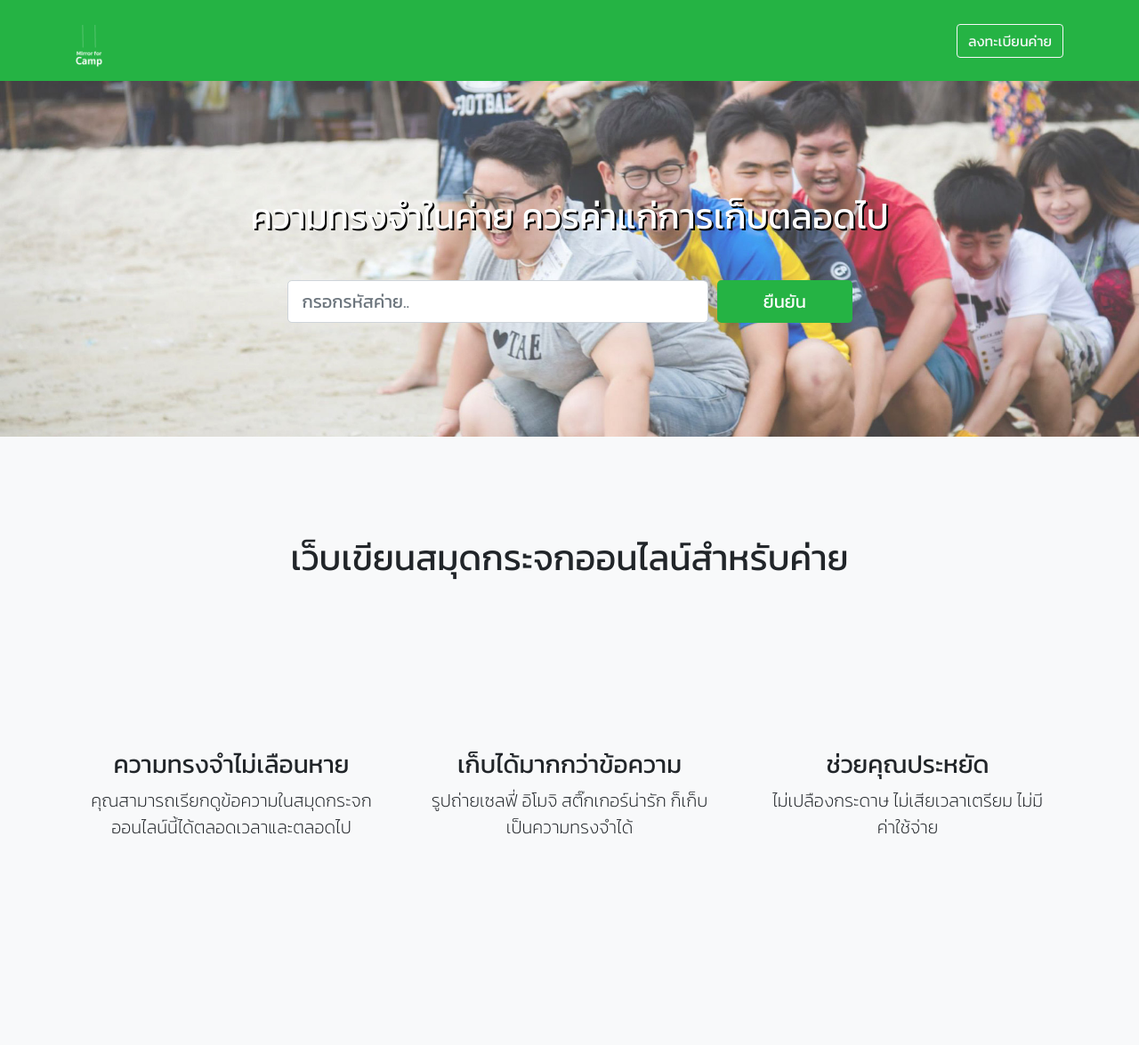
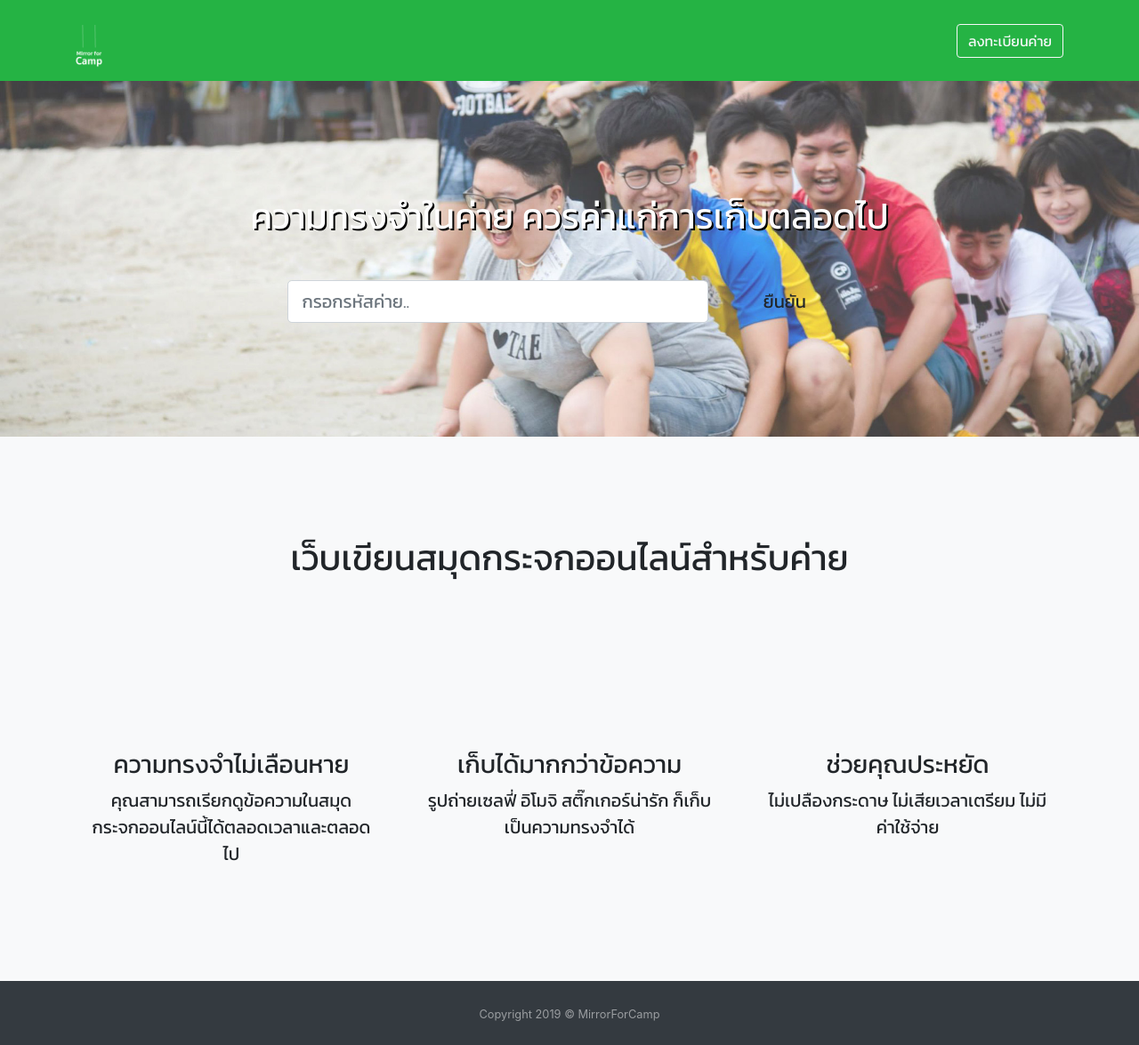
Before and after one commit to Sonnnnn/MirrorForCamp, a PHP site: page / in a window 1280 px wide. Shown: the whole page at 89% size. Before the commit the page ends 938 px from the top, so only its background shows below. Run offline with PHP 8.4, Linux system fonts and the light colour scheme; some libraries are stand-ins or nearby versions.

Commit message:
Insert header footer bootstrap into index.html

```diff
--- /dev/null
+++ b/includes/bootstrap.html
@@ -0,0 +1,33 @@
+<html>
+
+
+<head>
+
+<!-- Bootstrap CSS -->
+        <link rel="stylesheet" href="https://stackpath.bootstrapcdn.com/bootstrap/4.3.1/css/bootstrap.min.css" integrity="sha384-ggOyR0iXCbMQv3Xipma34MD+dH/1fQ784/j6cY/iJTQUOhcWr7x9JvoRxT2MZw1T" crossorigin="anonymous">
+
+<!-- FontAwesome -->
+        <link rel="stylesheet" href="https://stackpath.bootstrapcdn.com/font-awesome/4.7.0/css/font-awesome.min.css" crossorigin="anonymous">
+
+
+<!-- Font from Google -->
+        <link href="https://fonts.googleapis.com/css?family=Kanit&display=swap" rel="stylesheet">
+
+
+ <!-- Custom styles for this template -->
+        <link href="css/landing-page.min.css" rel="stylesheet">
+
+ <!-- Icon from Iconify -->
+        <script src="https://code.iconify.design/1/1.0.2/iconify.min.js"></script>
+
+    </head>
+
+<body>
+<!-- Optional JavaScript -->
+<!-- jQuery first, then Popper.js, then Bootstrap JS -->
+<script src="https://code.jquery.com/jquery-3.3.1.slim.min.js" integrity="sha384-q8i/X+965DzO0rT7abK41JStQIAqVgRVzpbzo5smXKp4YfRvH+8abtTE1Pi6jizo" crossorigin="anonymous"></script>
+<script src="https://cdnjs.cloudflare.com/ajax/libs/popper.js/1.14.7/umd/popper.min.js" integrity="sha384-UO2eT0CpHqdSJQ6hJty5KVphtPhzWj9WO1clHTMGa3JDZwrnQq4sF86dIHNDz0W1" crossorigin="anonymous"></script>
+<script src="https://stackpath.bootstrapcdn.com/bootstrap/4.3.1/js/bootstrap.min.js" integrity="sha384-JjSmVgyd0p3pXB1rRibZUAYoIIy6OrQ6VrjIEaFf/nJGzIxFDsf4x0xIM+B07jRM" crossorigin="anonymous"></script>
+</body>
+
+</html>
--- /dev/null
+++ b/includes/footer.html
@@ -0,0 +1,61 @@
+<!DOCTYPE html>
+<html lang="en">
+
+<head>
+
+    <!-- Bootstrap CSS -->
+    <link rel="stylesheet" href="https://stackpath.bootstrapcdn.com/bootstrap/4.3.1/css/bootstrap.min.css" integrity="sha384-ggOyR0iXCbMQv3Xipma34MD+dH/1fQ784/j6cY/iJTQUOhcWr7x9JvoRxT2MZw1T" crossorigin="anonymous">
+
+    <!-- FontAwesome -->
+            <link rel="stylesheet" href="https://stackpath.bootstrapcdn.com/font-awesome/4.7.0/css/font-awesome.min.css" crossorigin="anonymous">
+
+
+    <!-- Font from Google -->
+            <link href="https://fonts.googleapis.com/css?family=Kanit&display=swap" rel="stylesheet">
+
+
+     <!-- Custom styles for this template -->
+            <link href="css/landing-page.min.css" rel="stylesheet">
+
+     <!-- Icon from Iconify -->
+            <script src="https://code.iconify.design/1/1.0.2/iconify.min.js"></script>
+
+</head>
+
+
+<style>
+/* Sticky Footer Classes */
+
+html,
+body {
+  height: 100%;
+}
+
+#page-content {
+  flex: 1 0 auto;
+}
+
+#sticky-footer {
+  flex-shrink: none;
+}
+
+/* Other Classes for Page Styling */
+
+body {
+  background: #007bff;
+  background: linear-gradient(to right, #0062E6, #33AEFF);
+}
+
+</style>
+
+
+<body class="d-flex flex-column">
+
+  <footer id="sticky-footer" class="py-4 bg-dark text-white-50">
+    <div class="container text-center">
+      <small>Copyright 2019 &copy; MirrorForCamp</small>
+    </div>
+  </footer>
+</body>
+
+</html>
--- /dev/null
+++ b/includes/header.html
@@ -0,0 +1,34 @@
+<html>
+    <head>
+
+        <!-- Bootstrap CSS -->
+        <link rel="stylesheet" href="https://stackpath.bootstrapcdn.com/bootstrap/4.3.1/css/bootstrap.min.css" integrity="sha384-ggOyR0iXCbMQv3Xipma34MD+dH/1fQ784/j6cY/iJTQUOhcWr7x9JvoRxT2MZw1T" crossorigin="anonymous">
+
+        <!-- FontAwesome -->
+                <link rel="stylesheet" href="https://stackpath.bootstrapcdn.com/font-awesome/4.7.0/css/font-awesome.min.css" crossorigin="anonymous">
+
+
+        <!-- Font from Google -->
+                <link href="https://fonts.googleapis.com/css?family=Kanit&display=swap" rel="stylesheet">
+
+
+         <!-- Custom styles for this template -->
+                <link href="css/landing-page.min.css" rel="stylesheet">
+
+         <!-- Icon from Iconify -->
+                <script src="https://code.iconify.design/1/1.0.2/iconify.min.js"></script>
+
+    </head>
+
+ <!-- Navigation -->
+  <nav class="navbar navbar-light static-top" style="background-color: #25B344">
+    <div class="container">
+      <a class="navbar-brand" href="index.html">
+          <img src="../resources/images/Mirror for Camp logo_white.png" width="30" height="50" alt="logo" class="logo rounded mx-auto"></a>
+      <div class="top-menu">
+        <a class="btn btn-outline-light font" href="templates/signup.html">ลงทะเบียนค่าย</a>
+      </div>
+    </div>
+  </nav>
+
+  </html>
--- a/index.html
+++ b/index.html
@@ -10,21 +10,22 @@
 
   <title>Mirror for Camp - เว็บเขียนกระจกเงาออนไลน์</title>
 
-      <!-- Bootstrap CSS -->
-      <link rel="stylesheet" href="https://stackpath.bootstrapcdn.com/bootstrap/4.3.1/css/bootstrap.min.css" integrity="sha384-ggOyR0iXCbMQv3Xipma34MD+dH/1fQ784/j6cY/iJTQUOhcWr7x9JvoRxT2MZw1T" crossorigin="anonymous">
+<!-- Include Header and Footer -->
+<script
+    src="https://code.jquery.com/jquery-3.3.1.js"
+    integrity="sha256-2Kok7MbOyxpgUVvAk/HJ2jigOSYS2auK4Pfzbm7uH60="
+    crossorigin="anonymous">
+</script>
+<script>
+$(function(){
+  $("#header").load("./includes/header.html");
+  $("#footer").load("./includes/footer.html");
+  $("#bootstrap").load("./includes/bootstrap.html");
+});
+</script>
 
-      <!-- Font from Google -->
-      <link href="https://fonts.googleapis.com/css?family=Kanit:100,200,400,600,900&display=swap" rel="stylesheet">
+<div id="bootstrap"></div>
 
-  <!-- Bootstrap core CSS -->
-  <link href="vendor/bootstrap/css/bootstrap.min.css" rel="stylesheet">
-
-
-  <!-- Custom styles for this template -->
-  <link href="css/landing-page.min.css" rel="stylesheet">
-
-    <!-- Icon from Iconify -->
-  <script src="https://code.iconify.design/1/1.0.2/iconify.min.js"></script>
 </head>
 
 <style>
@@ -95,16 +96,9 @@ header.masthead {
 
 <body>
 
-  <!-- Navigation -->
-  <nav class="navbar navbar-light static-top" style="background-color: #25B344">
-    <div class="container">
-      <a class="navbar-brand" href="index.html">
-          <img src="resources/images/Mirror for Camp logo_white.png" width="30" height="50" alt="logo" class="logo rounded mx-auto"></a>
-      <div class="top-menu">
-        <a class="btn btn-outline-light font" href="templates/signup.html">ลงทะเบียนค่าย</a>
-      </div>
-    </div>
-  </nav>
+<!-- Header Navigation -->
+<div id="header"></div>
+
 
   <!-- Masthead -->
   <header class="masthead text-white text-center">
@@ -166,9 +160,9 @@ header.masthead {
         </div>
       </section>
 
-  <!-- Bootstrap core JavaScript -->
-  <script src="vendor/jquery/jquery.min.js"></script>
-  <script src="vendor/bootstrap/js/bootstrap.bundle.min.js"></script>
+
+<!-- Footer -->
+<div id="footer"></div>
 
 </body>
 
```
Also changed, not shown: templates/dashboard.php (+8 -14 lines).
